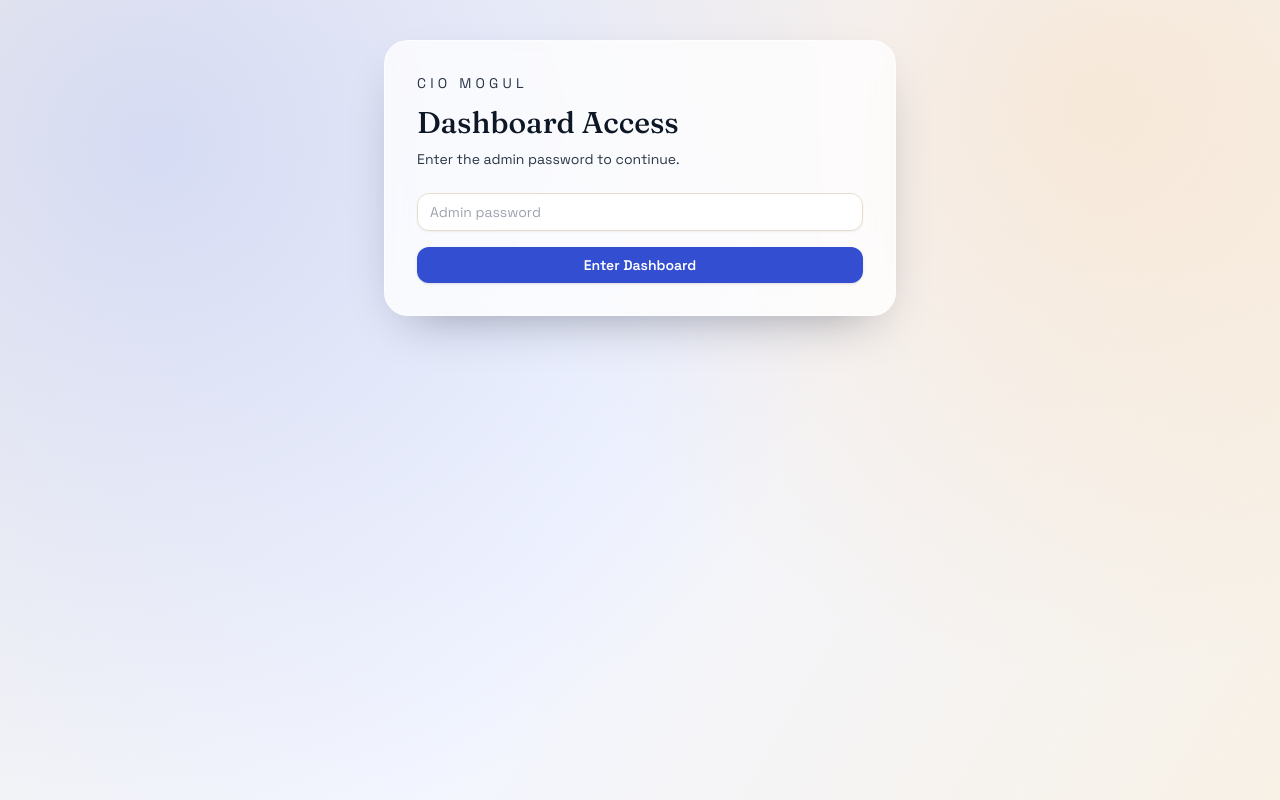
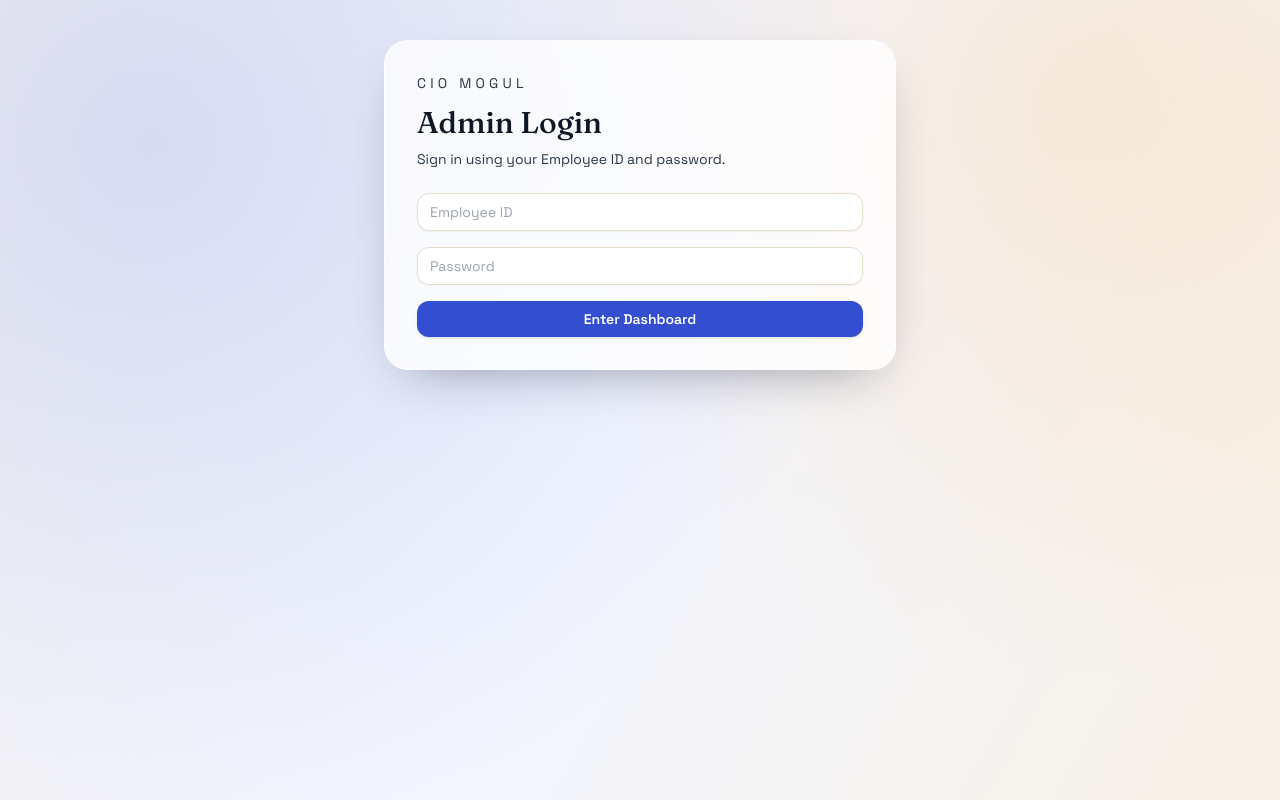
Before and after one commit to nexawebstudiodesign-ux/CIO-Mogul-Tru-Time, a React (Vite) app in the folder frontend/: page /dashboard in a window 1280 px wide. Built offline with nearby package versions, Linux system fonts and the light colour scheme; no server answers.

Commit message:
Admin JWT auth added

```diff
--- a/frontend/src/components/AdminAuth.jsx
+++ b/frontend/src/components/AdminAuth.jsx
@@ -1,41 +1,123 @@
+// import { useState } from 'react'
+// import { useApp } from '../context/AppContext'
+
+// export default function AdminAuth() {
+//   const { isAdminAuthorized, setIsAdminAuthorized } = useApp()
+//   const [passwordInput, setPasswordInput] = useState('')
+//   const [authError, setAuthError] = useState('')
+//   const requiredPassword = import.meta.env.VITE_DASHBOARD_PASSWORD || 'ciomogul'
+
+//   const handlePasswordSubmit = (event) => {
+//     event.preventDefault()
+//     if (passwordInput === requiredPassword) {
+//       localStorage.setItem('ciomogul_admin_ok', 'true')
+//       setIsAdminAuthorized(true)
+//       setAuthError('')
+//       return
+//     }
+//     setAuthError('Incorrect password. Please try again.')
+//   }
+
+//   return (
+//     <div className="min-h-screen p-6 md:p-10">
+//       <div className="mx-auto max-w-lg">
+//         <div className="glass-panel rounded-3xl p-8 shadow-lift">
+//           <p className="text-sm uppercase tracking-[0.3em] text-ink-300">CIO Mogul</p>
+//           <h1 className="section-title mt-3">Dashboard Access</h1>
+//           <p className="mt-2 text-sm text-ink-300">Enter the admin password to continue.</p>
+//           <form className="mt-6 space-y-4" onSubmit={handlePasswordSubmit}>
+//             <input
+//               className="input-field"
+//               type="password"
+//               placeholder="Admin password"
+//               value={passwordInput}
+//               onChange={(event) => setPasswordInput(event.target.value)}
+//             />
+//             {authError && <p className="text-sm text-red-500">{authError}</p>}
+//             <button className="w-full rounded-xl bg-brand-600 px-4 py-2 text-sm font-semibold text-white shadow">
+//               Enter Dashboard
+//             </button>
+//           </form>
+//         </div>
+//       </div>
+//     </div>
+//   )
+// }
+
 import { useState } from 'react'
+import { useNavigate } from 'react-router-dom'
 import { useApp } from '../context/AppContext'
+import { apiService } from '../utils/api'
 
 export default function AdminAuth() {
-  const { isAdminAuthorized, setIsAdminAuthorized } = useApp()
-  const [passwordInput, setPasswordInput] = useState('')
+  const navigate = useNavigate()
+  const { setIsAdminAuthorized } = useApp()
+
+  const [employeeId, setEmployeeId] = useState('')
+  const [password, setPassword] = useState('')
   const [authError, setAuthError] = useState('')
-  const requiredPassword = import.meta.env.VITE_DASHBOARD_PASSWORD || 'ciomogul'
+  const [loading, setLoading] = useState(false)
 
-  const handlePasswordSubmit = (event) => {
-    event.preventDefault()
-    if (passwordInput === requiredPassword) {
-      localStorage.setItem('ciomogul_admin_ok', 'true')
+  const handleLogin = async (e) => {
+    e.preventDefault()
+    setAuthError('')
+    setLoading(true)
+
+    try {
+      const data = await apiService.login(employeeId, password)
+
+      if (data.user?.role !== 'ADMIN') {
+        throw new Error('Access denied. Not an admin.')
+      }
+
       setIsAdminAuthorized(true)
-      setAuthError('')
-      return
+      navigate('/dashboard')
+    } catch (err) {
+      setAuthError(err.message || 'Login failed')
+    } finally {
+      setLoading(false)
     }
-    setAuthError('Incorrect password. Please try again.')
   }
 
   return (
     <div className="min-h-screen p-6 md:p-10">
       <div className="mx-auto max-w-lg">
         <div className="glass-panel rounded-3xl p-8 shadow-lift">
-          <p className="text-sm uppercase tracking-[0.3em] text-ink-300">CIO Mogul</p>
-          <h1 className="section-title mt-3">Dashboard Access</h1>
-          <p className="mt-2 text-sm text-ink-300">Enter the admin password to continue.</p>
-          <form className="mt-6 space-y-4" onSubmit={handlePasswordSubmit}>
+          <p className="text-sm uppercase tracking-[0.3em] text-ink-300">
+            CIO Mogul
+          </p>
+          <h1 className="section-title mt-3">Admin Login</h1>
+          <p className="mt-2 text-sm text-ink-300">
+            Sign in using your Employee ID and password.
+          </p>
+
+          <form className="mt-6 space-y-4" onSubmit={handleLogin}>
+            <input
+              className="input-field"
+              placeholder="Employee ID"
+              value={employeeId}
+              onChange={(e) => setEmployeeId(e.target.value)}
+              required
+            />
+
             <input
               className="input-field"
               type="password"
-              placeholder="Admin password"
-              value={passwordInput}
-              onChange={(event) => setPasswordInput(event.target.value)}
+              placeholder="Password"
+              value={password}
+              onChange={(e) => setPassword(e.target.value)}
+              required
             />
-            {authError && <p className="text-sm text-red-500">{authError}</p>}
-            <button className="w-full rounded-xl bg-brand-600 px-4 py-2 text-sm font-semibold text-white shadow">
-              Enter Dashboard
+
+            {authError && (
+              <p className="text-sm text-red-500">{authError}</p>
+            )}
+
+            <button
+              disabled={loading}
+              className="w-full rounded-xl bg-brand-600 px-4 py-2 text-sm font-semibold text-white shadow disabled:opacity-50"
+            >
+              {loading ? 'Signing in...' : 'Enter Dashboard'}
             </button>
           </form>
         </div>
--- a/frontend/src/utils/api.js
+++ b/frontend/src/utils/api.js
@@ -5,8 +5,9 @@ class ApiService {
     this.baseURL = API_URL
   }
 
+  // 🔐 Always read Supabase access_token
   getAuthHeaders() {
-    const token = localStorage.getItem('ciomogul_token')
+    const token = localStorage.getItem('access_token')
     return {
       'Content-Type': 'application/json',
       ...(token && { Authorization: `Bearer ${token}` }),
@@ -15,6 +16,7 @@ class ApiService {
 
   async request(endpoint, options = {}) {
     const url = `${this.baseURL}${endpoint}`
+
     const config = {
       ...options,
       headers: {
@@ -25,6 +27,13 @@ class ApiService {
 
     try {
       const response = await fetch(url, config)
+
+      // If unauthorized, auto logout
+      if (response.status === 401) {
+        this.logout()
+        throw new Error('Unauthorized')
+      }
+
       const data = await response.json()
 
       if (!response.ok) {
@@ -38,16 +47,22 @@ class ApiService {
     }
   }
 
-  // Auth endpoints
+  // ========================
+  // AUTH
+  // ========================
+
+  // (Keep only if still using backend login for users)
   async login(employeeId, password) {
     const data = await this.request('/auth/login', {
       method: 'POST',
       body: JSON.stringify({ employeeId, password }),
     })
+
     if (data.accessToken) {
-      localStorage.setItem('ciomogul_token', data.accessToken)
+      localStorage.setItem('access_token', data.accessToken)
       localStorage.setItem('ciomogul_user', JSON.stringify(data.user))
     }
+
     return data
   }
 
@@ -58,7 +73,10 @@ class ApiService {
     })
   }
 
-  // User endpoints
+  // ========================
+  // USERS
+  // ========================
+
   async getMe() {
     return this.request('/users/me')
   }
@@ -101,7 +119,10 @@ class ApiService {
     })
   }
 
-  // Attendance endpoints
+  // ========================
+  // ATTENDANCE
+  // ========================
+
   async createAttendance(attendanceData) {
     return this.request('/attendance', {
       method: 'POST',
@@ -124,7 +145,10 @@ class ApiService {
     return this.request(`/attendance?${params}`)
   }
 
-  // Leave endpoints
+  // ========================
+  // LEAVE
+  // ========================
+
   async applyLeave(leaveData) {
     return this.request('/leave', {
       method: 'POST',
@@ -173,7 +197,10 @@ class ApiService {
     })
   }
 
-  // Salary endpoints
+  // ========================
+  // SALARY
+  // ========================
+
   async createSalary(salaryData) {
     return this.request('/salary', {
       method: 'POST',
@@ -205,8 +232,12 @@ class ApiService {
     })
   }
 
+  // ========================
+  // LOGOUT
+  // ========================
+
   logout() {
-    localStorage.removeItem('ciomogul_token')
+    localStorage.removeItem('access_token')
     localStorage.removeItem('ciomogul_user')
     localStorage.removeItem('ciomogul_user_id')
   }
```
